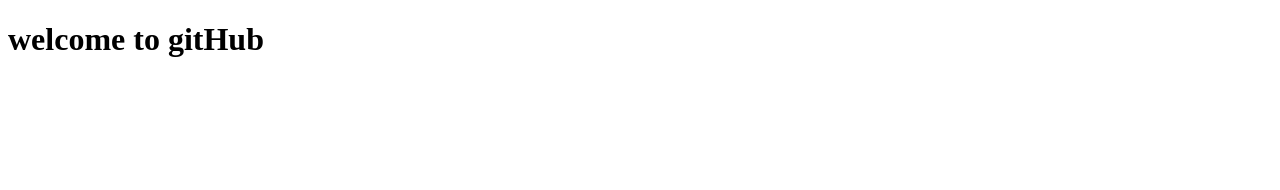
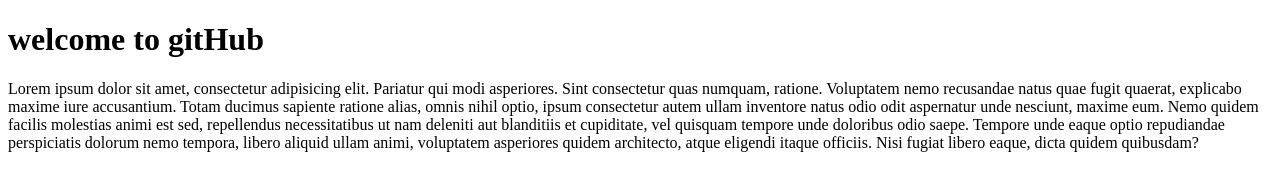
Before and after one commit to dibooo30/new-prog, a plain HTML site: page index.html in a window 1280 px wide. Drawn offline with Linux system fonts and the light colour scheme.

Commit message:
add new p

```diff
--- a/index.html
+++ b/index.html
@@ -7,6 +7,6 @@
 <body>
 
 <h1>welcome to gitHub</h1>
-
+<p>Lorem ipsum dolor sit amet, consectetur adipisicing elit. Pariatur qui modi asperiores. Sint consectetur quas numquam, ratione. Voluptatem nemo recusandae natus quae fugit quaerat, explicabo maxime iure accusantium. Totam ducimus sapiente ratione alias, omnis nihil optio, ipsum consectetur autem ullam inventore natus odio odit aspernatur unde nesciunt, maxime eum. Nemo quidem facilis molestias animi est sed, repellendus necessitatibus ut nam deleniti aut blanditiis et cupiditate, vel quisquam tempore unde doloribus odio saepe. Tempore unde eaque optio repudiandae perspiciatis dolorum nemo tempora, libero aliquid ullam animi, voluptatem asperiores quidem architecto, atque eligendi itaque officiis. Nisi fugiat libero eaque, dicta quidem quibusdam?</p>
 </body>
 </html>
```
